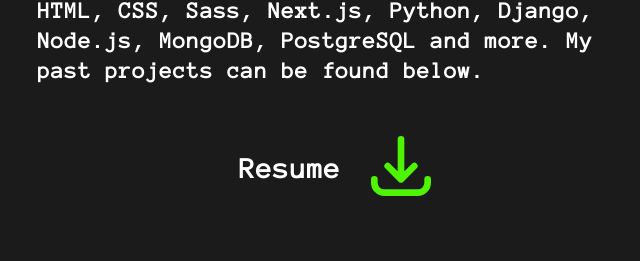
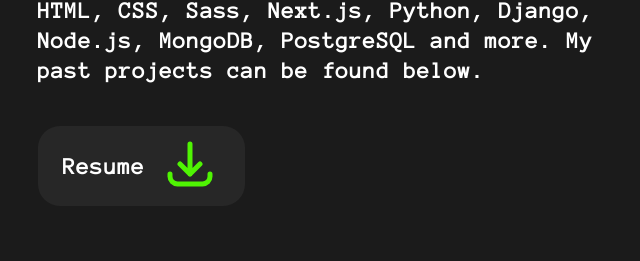
Before and after one commit to tatyanakarlen/PortfolioWebsite, a React (Create React App) app: page / in a window 1280 px wide. Shown: the part 1436-1697 px from the top of the page, without its empty margins (300-940 px from the left). Built offline with nearby package versions, Linux system fonts and the light colour scheme; a web font is replaced by a local one.

Commit message:
created container for resume

```diff
--- a/src/components/About/About.css
+++ b/src/components/About/About.css
@@ -59,13 +59,16 @@
 
 .resume-link-container {
   align-items: center;
-    display: flex;
-    font-size: 2.5rem;
-    justify-content: center;
-    gap: 2rem;
+  display: flex;
+  font-size: 2rem;
+  gap: 1.5rem;
+  display: inline-flex;
+  background-color: #2e2e2ea6;
+  padding: 0.8rem 2.5rem;
+  border-radius: 2.2rem;
 }
 
 .resume-link-container svg {
   color: var(--color-green);
-    font-size: 8rem;
+    font-size: 6rem;
 }
--- a/src/components/Contact/Contact.css
+++ b/src/components/Contact/Contact.css
@@ -9,6 +9,7 @@
   display: flex;
   justify-content: center;
   align-items: center;
+
 }
 
 .contact svg {
```
